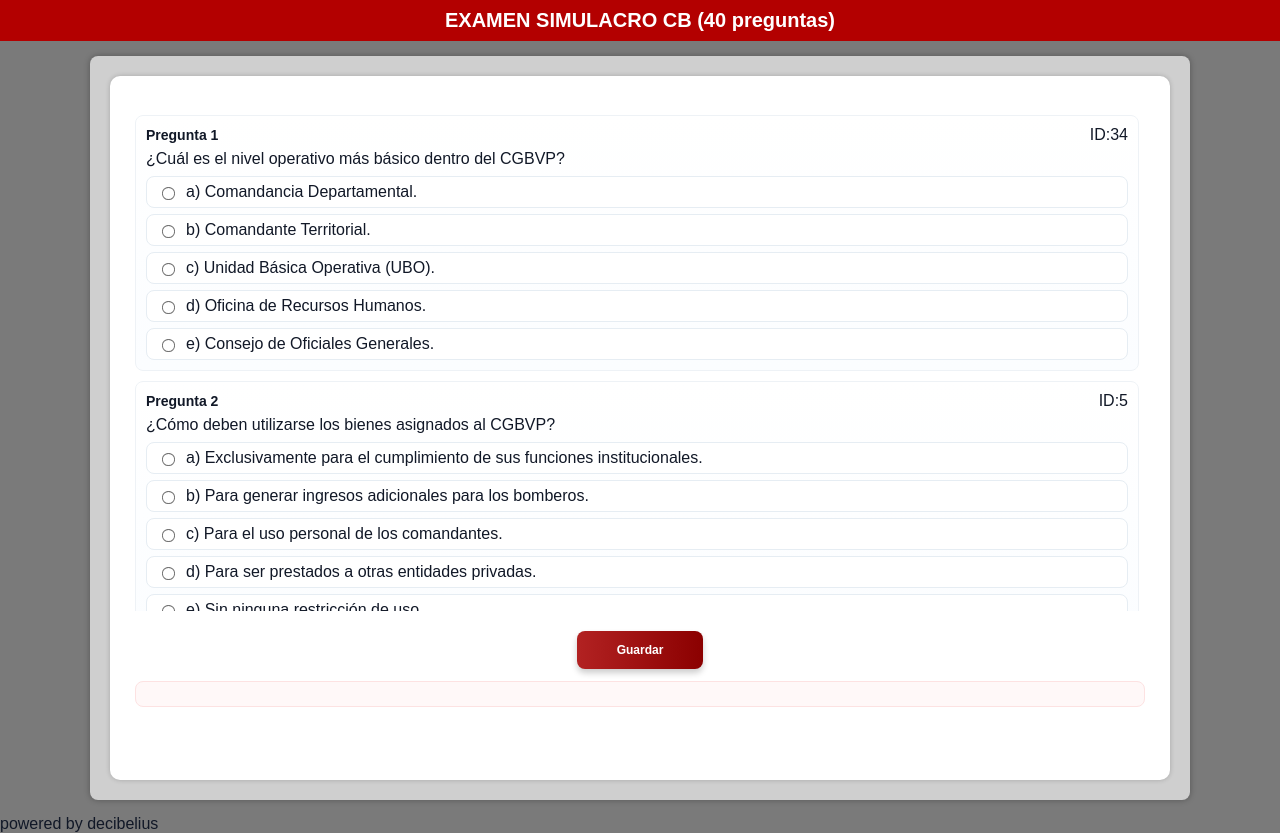
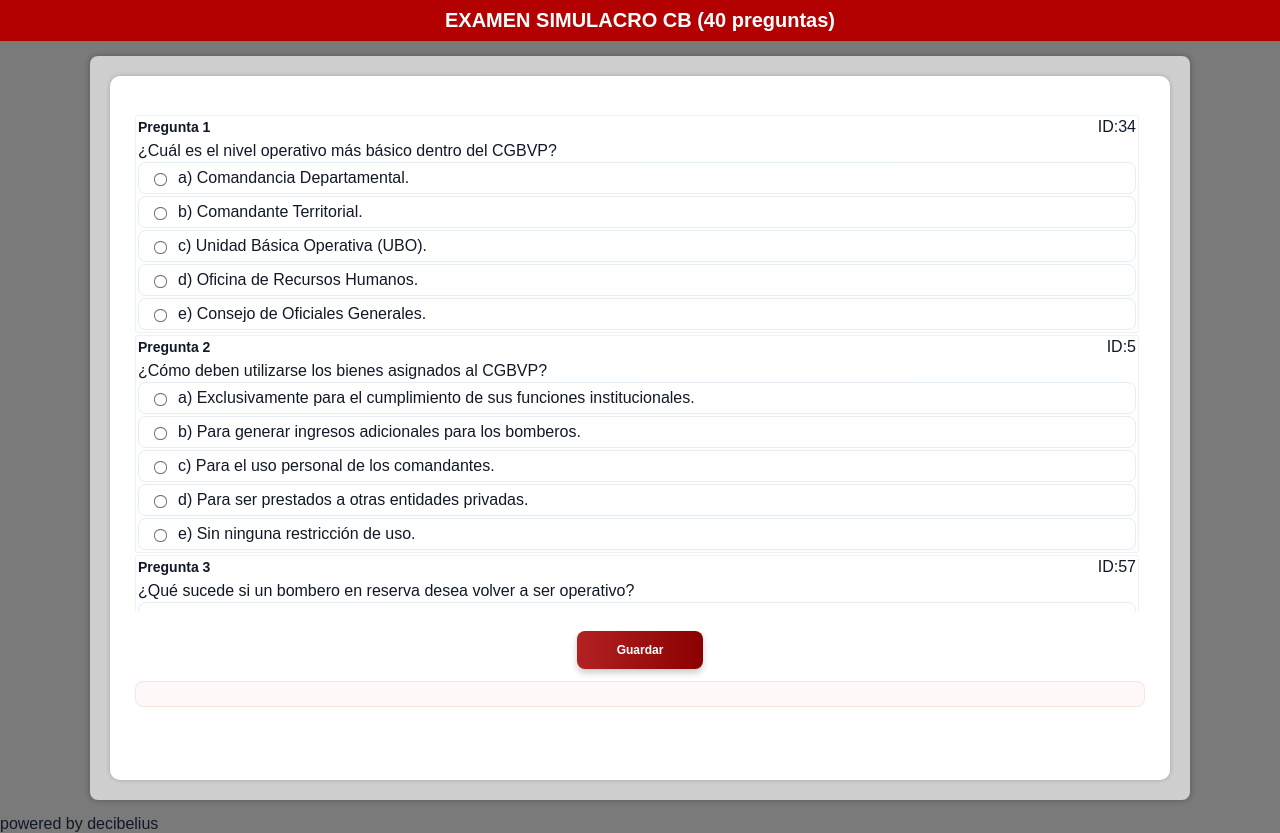
Before and after one commit to admnt1roAI/examenCBP, a plain HTML site: page index.html in a window 1280 px wide. Drawn offline with Linux system fonts and the light colour scheme.

Commit message:
Update styles.css

```diff
--- a/styles.css
+++ b/styles.css
@@ -34,15 +34,15 @@ hr{ border:0; height:1px; background:rgba(255,255,255,0.18); margin:12px auto; w
 #questions-list{ max-height:62vh; overflow:auto; padding-right:6px; margin-top:6px; }
 
 /* pregunta card */
-.q-card{ border:1px solid #eef2f6; border-radius:8px; padding:10px; margin-bottom:10px; background:linear-gradient(180deg,#fff,#fbfdff); }
+.q-card{ border:1px solid #eef2f6; border-radius:2px; padding:2px; margin-bottom:2px; background:linear-gradient(180deg,#fff,#fbfdff); }
 .q-head{ display:flex; justify-content:space-between; align-items:center; gap:8px; }
 .q-title{ font-weight:800; font-size:14px; }
 
 .options {
-  margin-top: 8px;
+  margin-top: 2px;
   display: flex;
   flex-direction: column;   /* 🔹 apila las opciones verticalmente */
-  gap: 6px;                 /* 🔹 separación entre opciones */
+  gap: 2px;                 /* 🔹 separación entre opciones */
 }
 
 
```
